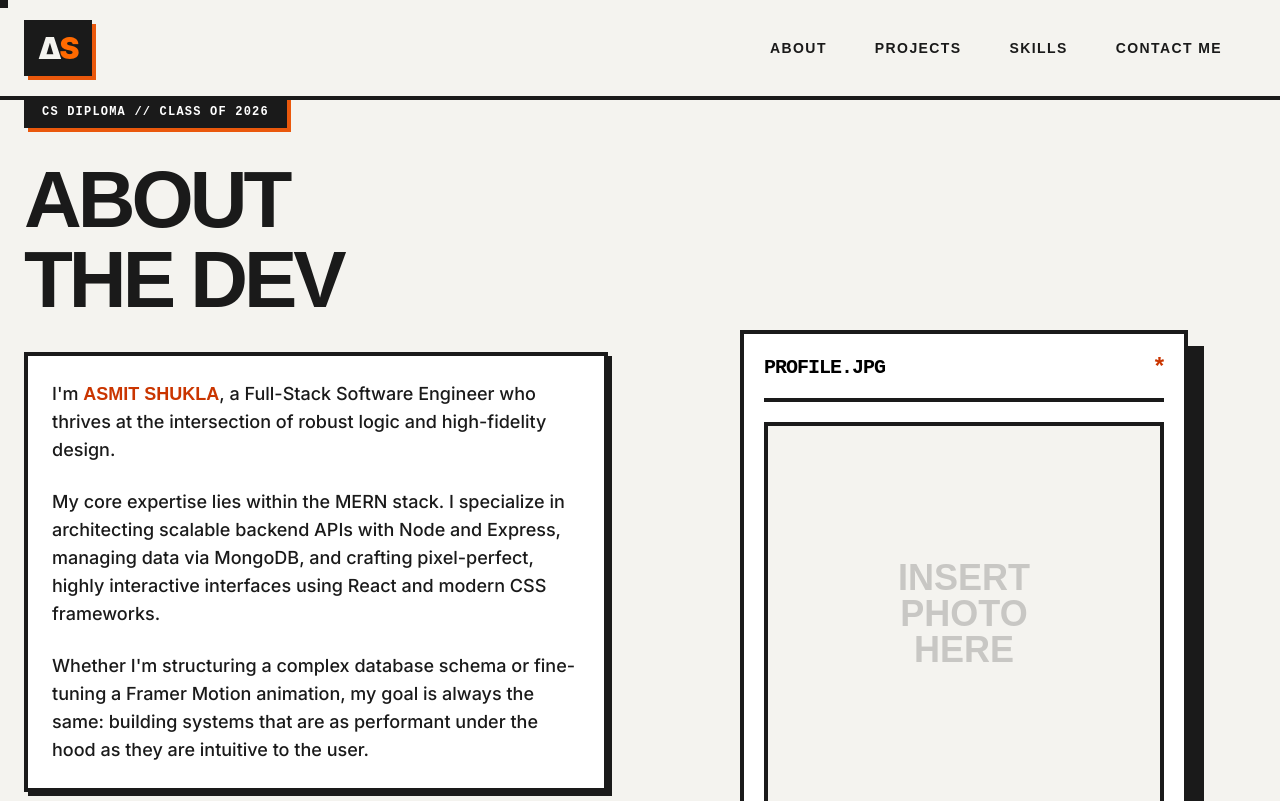
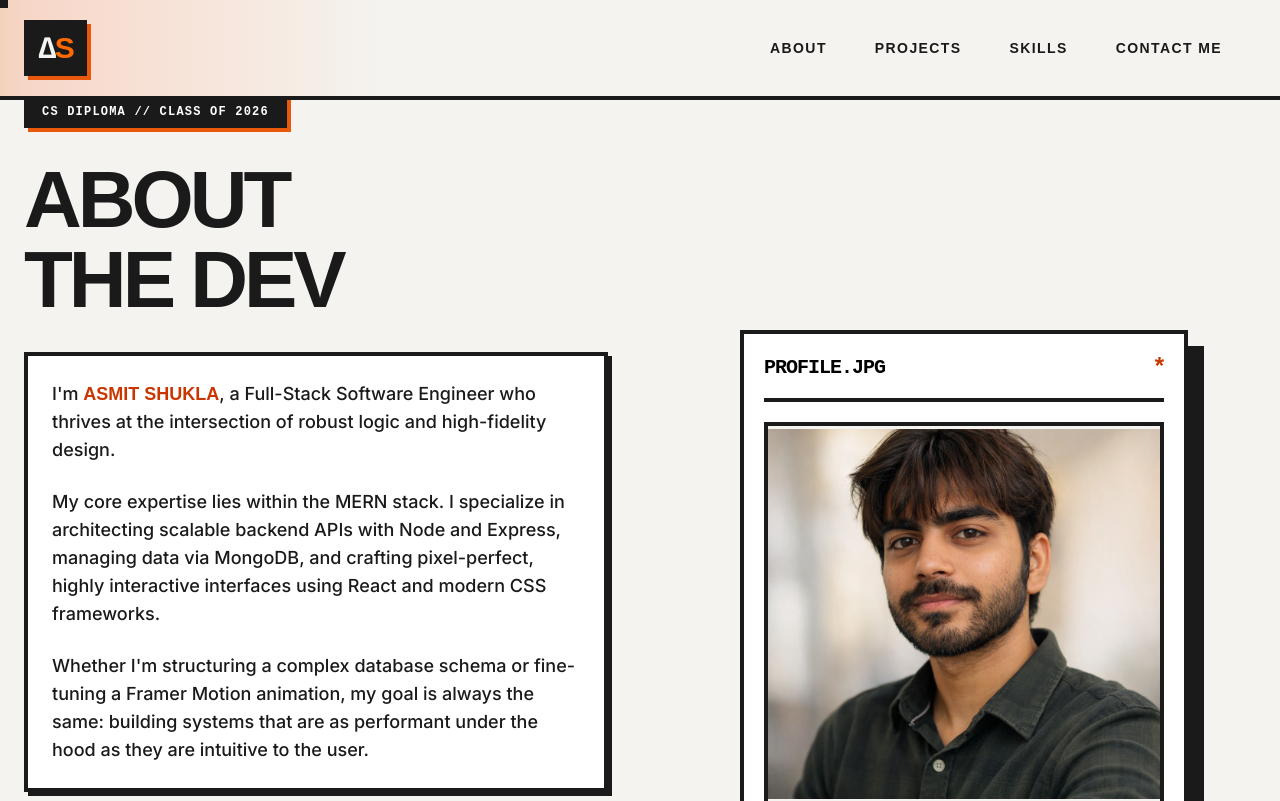
Before and after one commit to ash05741/portfolio-frontend, a React (Vite) app: page /about in a window 1280 px wide. Shown: the top 801 px of the page. Built offline with nearby package versions, Linux system fonts and the light colour scheme.

Commit message:
Just Added a Profile Image of Myself

```diff
--- a/src/Components/About.jsx
+++ b/src/Components/About.jsx
@@ -1,4 +1,5 @@
 import { motion } from "framer-motion";
+import ME from "../assets/ME.png";
 
 export default function About() {
 
@@ -100,7 +101,7 @@ export default function About() {
             {/* Image Container */}
             <div className="flex-1 flex items-center justify-center bg-[#F4F3EF] border-4 border-[#1A1A1A] my-5 relative overflow-hidden group">
               <span className="font-display text-[#1A1A1A]/20 font-black text-4xl uppercase text-center leading-none group-hover:scale-110 transition-transform duration-500">
-                Insert <br /> Photo <br /> Here
+                <img src={ME} alt="" />
               </span>
             </div>
 
--- a/src/Components/Navbar.jsx
+++ b/src/Components/Navbar.jsx
@@ -14,14 +14,15 @@ export default function Navbar() {
   ];
 
   return (
-    <nav className="fixed top-0 w-full z-50 bg-[#F4F3EF] border-b-4 border-[#1A1A1A] font-sans transition-all">
+    // Replaced solid bg with a left-to-right gradient that stops at 30%. Swapped to font-body.
+    <nav className="fixed top-0 w-full z-50 bg-[#F4F3EF] bg-gradient-to-r from-orange-600/20 via-[#F4F3EF] via-30% to-[#F4F3EF] border-b-4 border-[#1A1A1A] font-body transition-all">
       <div className="max-w-7xl mx-auto px-6">
         <div className="flex justify-between items-center h-24">
 
           {/* 1. LEFT SIDE: Brutalist Logo Block */}
           <Link
             to="/"
-            className="group flex items-center justify-center bg-[#1A1A1A] text-[#F4F3EF] px-3 py-2 border-2 border-[#1A1A1A] shadow-[4px_4px_0_0_#EA580C] hover:shadow-[6px_6px_0_0_#EA580C] hover:-translate-y-1 transition-all active:translate-y-0 active:shadow-[2px_2px_0_0_#EA580C]"
+            className="font-display group flex items-center justify-center bg-[#1A1A1A] text-[#F4F3EF] px-3 py-2 border-2 border-[#1A1A1A] shadow-[4px_4px_0_0_#EA580C] hover:shadow-[6px_6px_0_0_#EA580C] hover:-translate-y-1 transition-all active:translate-y-0 active:shadow-[2px_2px_0_0_#EA580C]"
           >
             <span className="text-3xl font-black tracking-tighter uppercase">
               ∆<span className="text-orange-500">S</span>
@@ -65,11 +66,11 @@ export default function Navbar() {
                 key={link.name}
                 to={link.path}
                 onClick={() => setMobileMenuIsOpen(false)}
-                className={`px-6 py-5 font-black text-xl uppercase tracking-widest text-[#1A1A1A] hover:bg-[#1A1A1A] hover:text-white transition-colors flex justify-between items-center ${index !== navLinks.length - 1 ? "border-b-2 border-[#1A1A1A]" : "border-b-4 border-[#1A1A1A]"
+                className={`font-display px-6 py-5 font-black text-xl uppercase tracking-widest text-[#1A1A1A] hover:bg-[#1A1A1A] hover:text-white transition-colors flex justify-between items-center ${index !== navLinks.length - 1 ? "border-b-2 border-[#1A1A1A]" : "border-b-4 border-[#1A1A1A]"
                   }`}
               >
                 {link.name}
-                <span className="text-orange-700 text-2xl leading-none">*</span>
+                <span className="font-mono text-orange-700 text-2xl leading-none">*</span>
               </Link>
             ))}
           </div>
```
Also changed, not shown: src/assets/ME.png (added).
